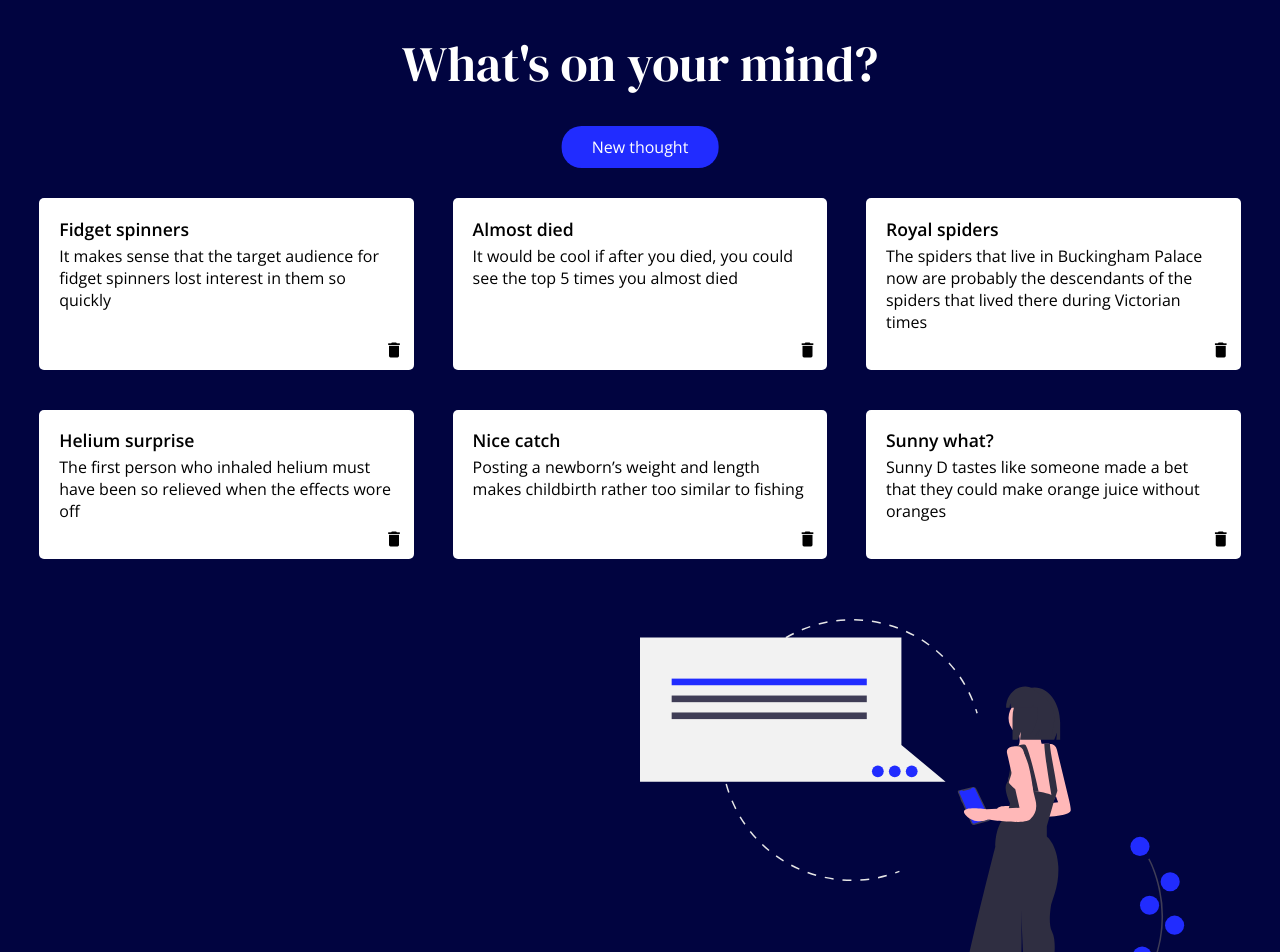
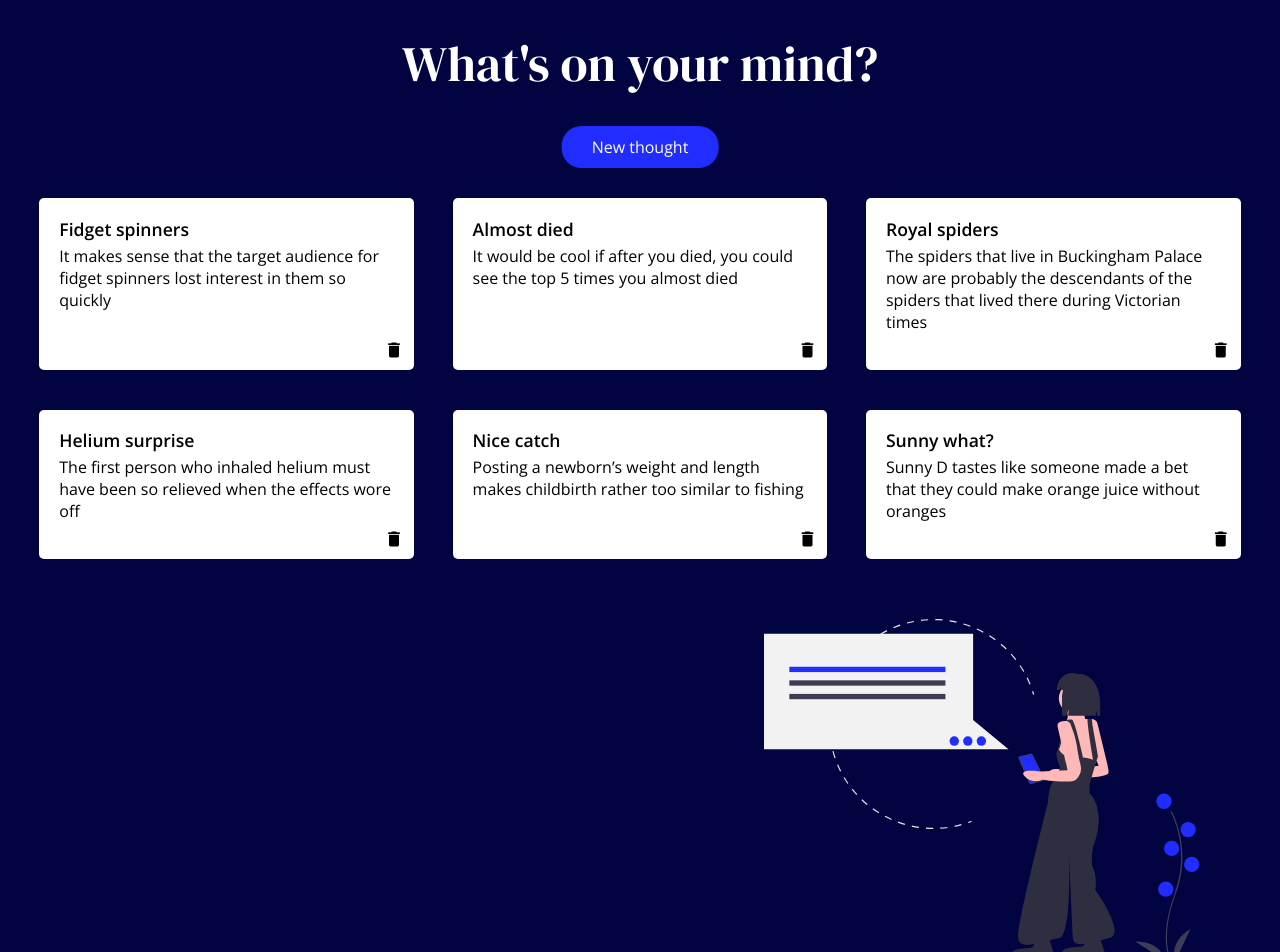
Before and after one commit to heatherwenzel/social-posts-app, an Angular app: page / in a window 1280 px wide. Shown: the top 952 px of the page. Built offline with nearby package versions, Linux system fonts and the light colour scheme.

Commit message:
updated image

```diff
--- a/src/app/social-posts/social-posts.component.css
+++ b/src/app/social-posts/social-posts.component.css
@@ -46,7 +46,8 @@ button {
 }
 
 img {
-  width: 100%;
+  width: 80%;
+  float: right;
   margin: 40px 0 10px 0;
 }
 
@@ -63,7 +64,6 @@ img {
 
   img {
     width: 50%;
-    float: right;
   }
 }
 
@@ -71,4 +71,8 @@ img {
   .post {
     width: 27%;
   }
+
+  img {
+    width: 40%;
+  }
 }
```
